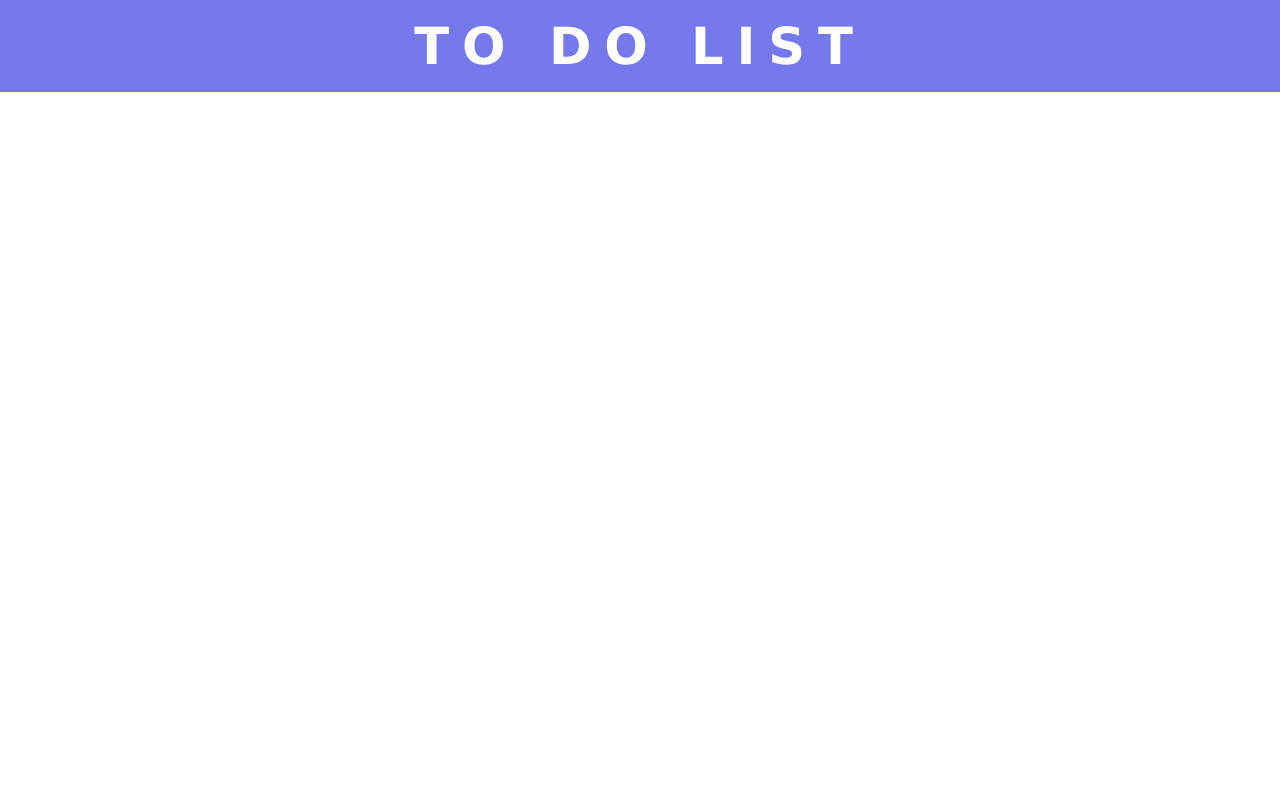
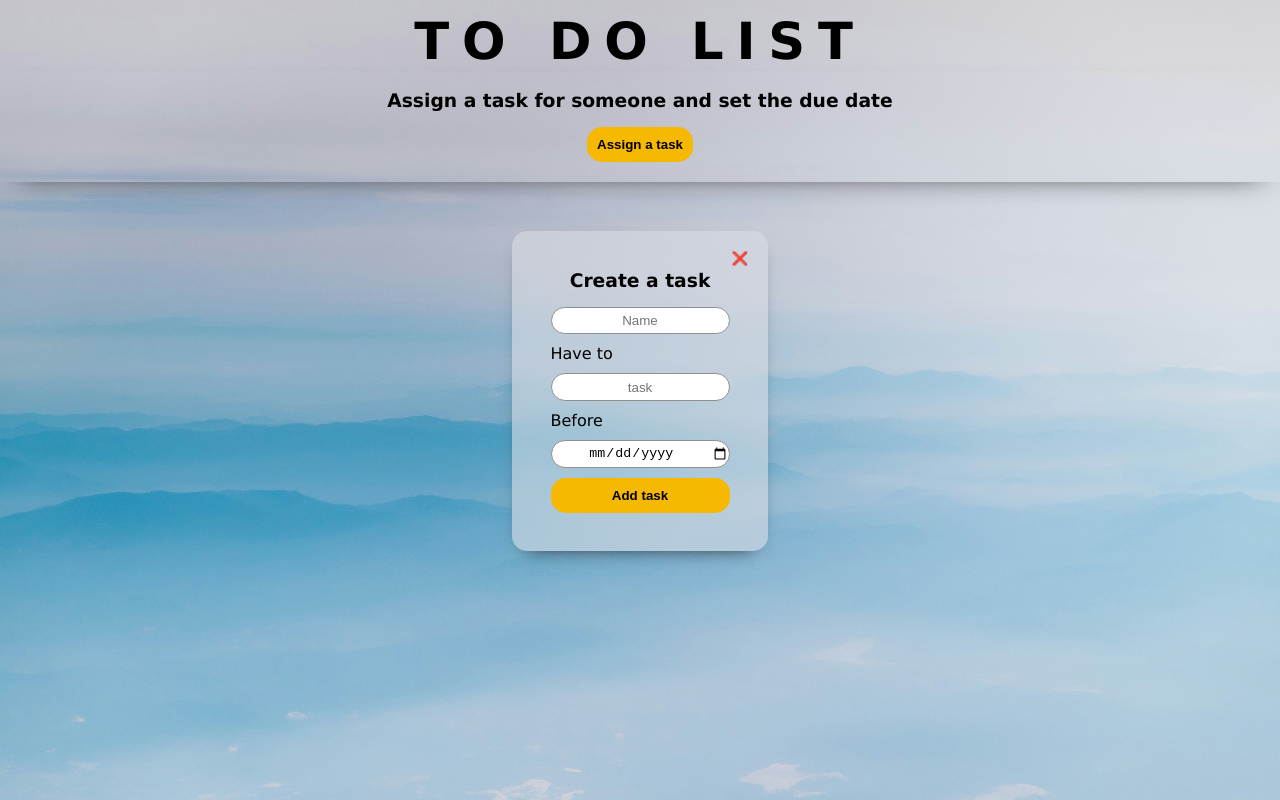
Before and after one commit to hamzi-haidar/dragable-tasks, a plain HTML site: page index.html in a window 1280 px wide. Drawn offline with Linux system fonts and the light colour scheme.

Commit message:
added assign task section and window

```diff
--- a/index.html
+++ b/index.html
@@ -10,6 +10,22 @@
     <header>
       <h1>TO DO LIST</h1>
     </header>
+    <section class="add-task-container">
+      <h3>Assign a task for someone and set the due date</h3>
+      <button class="btn-open-window">Assign a task</button>
+      <div class="form-window open">
+        <button class="btn-close-window">❌</button>
+        <h3>Create a task</h3>
+        <form>
+          <input type="text" placeholder="Name" name="name" id="name" />
+          <label for="task">Have to</label>
+          <input type="text" placeholder="task" name="task" id="task" />
+          <label for="date">Before</label>
+          <input type="date" name="date" id="date" min="2024-06-27" />
+          <button class="btn-submit">Add task</button>
+        </form>
+      </div>
+    </section>
     <script src="scripts/index.js"></script>
   </body>
 </html>
--- a/scripts/index.js
+++ b/scripts/index.js
@@ -0,0 +1,35 @@
+//buttons
+const openBtn = document.querySelector(".btn-open-window");
+const closeBtn = document.querySelector(".btn-close-window");
+const submitBtn = document.querySelector(".btn-submit");
+
+//elements
+const formWindow = document.querySelector(".form-window");
+const nameInput = document.querySelector("#name");
+const taskInput = document.querySelector("#task");
+const dateInput = document.querySelector("#date");
+
+openBtn.addEventListener("click", () => {
+  formWindow.classList.toggle("open");
+});
+
+closeBtn.addEventListener("click", () => {
+  formWindow.classList.remove("open");
+});
+
+const tasks = [];
+
+function handleSubmit(e) {
+  e.preventDefault();
+  const name = nameInput.value;
+  const task = taskInput.value;
+  const date = dateInput.value;
+
+  if (name && task && date) {
+    console.log(name);
+    tasks.push({ id: tasks.length + 1, name, task, date });
+  }
+  console.log(tasks);
+}
+
+submitBtn.addEventListener("click", handleSubmit);
--- a/styles/styles.css
+++ b/styles/styles.css
@@ -5,20 +5,93 @@
 }
 
 body {
+  background-image: url("../assets/images/background.jpg");
+  background-size: 100vw 100vh;
   font-family: "Lucida Sans", "Lucida Sans Regular", "Lucida Grande",
     "Lucida Sans Unicode", Geneva, Verdana, sans-serif;
 }
 
 header {
-  background-color: #7678ed;
   text-align: center;
-  padding: 1rem;
-  color: white;
+  padding-top: 0.7rem;
 }
 
 h1 {
   font-size: 3.2rem;
   letter-spacing: 0.8rem;
+}
+
+form {
+  display: flex;
+  flex-direction: column;
+  gap: 10px;
+}
+
+input {
+  border-radius: 15px;
+  text-align: center;
+  height: 1.6rem;
+  border: 1px solid rgb(145, 142, 142);
+}
+
+button {
+  padding: 10px;
+  border-radius: 15px;
+  border: none;
+  font-weight: 700;
+  background-color: #f7b801;
+  cursor: pointer;
+}
+
+button:hover {
+  background-color: #edd48a;
+}
+
+.add-task-container {
+  position: relative;
+  display: flex;
+  flex-direction: column;
+  gap: 1rem;
+  align-items: center;
+  padding: 1.2rem;
+  box-shadow: 0px 10px 30px -20px black;
+}
+
+.form-window {
+  position: absolute;
+  display: flex;
+  flex-direction: column;
+  gap: 1rem;
+  align-items: center;
+  justify-content: center;
+  background-color: #dadce394;
+  backdrop-filter: blur(10px);
+  border-radius: 15px;
+  top: 4rem;
+  box-shadow: 0px 10px 20px -15px black;
+  width: 20%;
+  min-width: 15rem;
+  height: 20rem;
+  opacity: 0;
+  visibility: hidden;
+  transition: all 100ms;
+}
+
+.form-window.open {
+  opacity: 1;
+  visibility: visible;
+  top: 10rem;
+}
+
+.btn-close-window {
+  position: absolute;
+  right: 10px;
+  top: 10px;
+  border-radius: 50%;
+  background: none;
+}
+.btn-close-window:hover {
+  background: rgba(0, 0, 0, 0.1);
 }
 
 @media only screen and (max-width: 450px) {
```
Also changed, not shown: assets/images/background.jpg (added).
